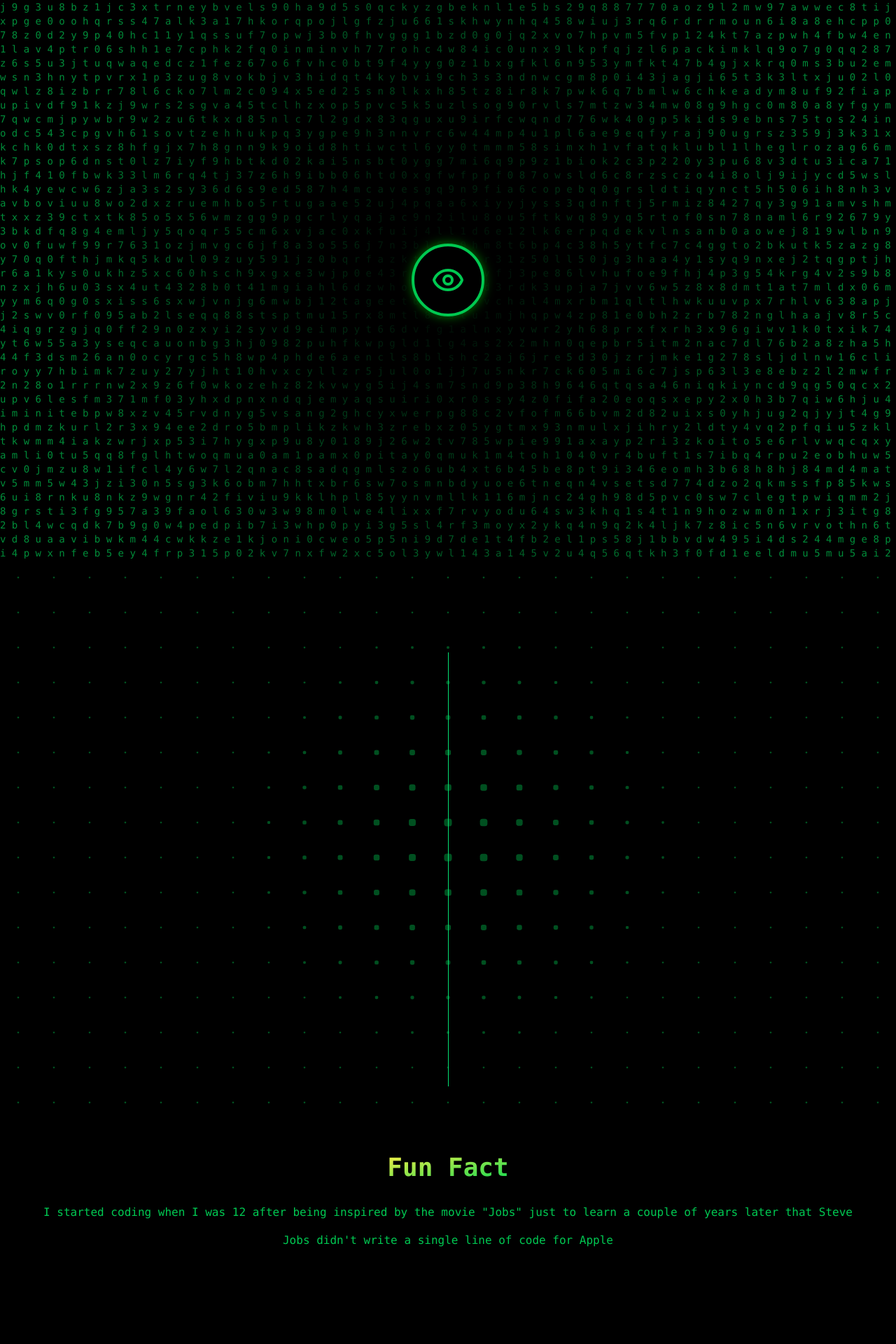
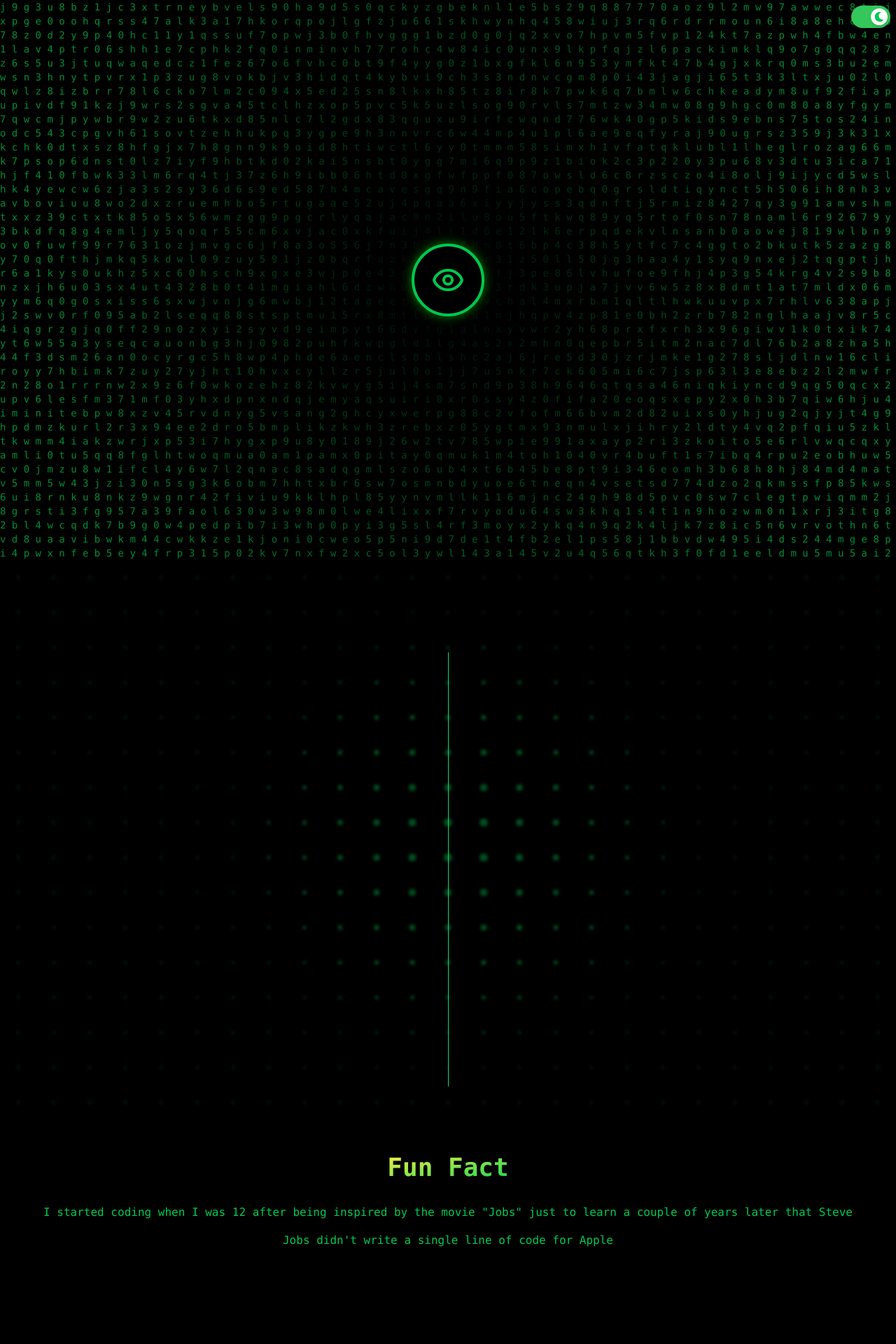
Before and after one commit to here-is-ivan/personal-website, a React (Vite) app: page / in a window 1280 px wide. Shown: the top 1920 px of the page at 70% size. Built offline with nearby package versions, Linux system fonts and the light colour scheme.

Commit message:
dark mode

```diff
--- a/src/App.tsx
+++ b/src/App.tsx
@@ -2,10 +2,12 @@ import GreetingScreen from '@/components/GreetingScreen';
 import WorkExperience from '@/components/WorkExperienceScreen';
 import GetInTouchScreen from './components/GetInTouchScreen';
 import FunFactSection from './components/FunFactSection';
+import ThemeSwitch from './components/ThemeSwitch';
 
 const App = () => {
   return (
     <div className='font-mono'>
+      <ThemeSwitch />
       <GreetingScreen />
       <WorkExperience />
       <FunFactSection />
--- a/src/components/FunFactSection.tsx
+++ b/src/components/FunFactSection.tsx
@@ -76,14 +76,9 @@ const FunFactSection = () => {
   }, [steveJobsPortraitLarge.length]);
 
   return (
-    <section className='min-h-dvh w-dvw flex items-center justify-center flex-col bg-black text-green-500 py-12'>
+    <section className='min-h-dvh w-dvw flex items-center justify-center flex-col dark:bg-black dark:text-green-500 py-12'>
       <h2
-        className='font-black text-4xl mb-6'
-        style={{
-          background: 'linear-gradient(to top left,#0fd850,#f9f047)',
-          WebkitBackgroundClip: 'text',
-          WebkitTextFillColor: 'transparent',
-        }}
+        className='blue-gradient-text dark:green-gradient-text font-black text-4xl mb-6'
       >
         Fun Fact
       </h2>
--- a/src/components/GetInTouchScreen.tsx
+++ b/src/components/GetInTouchScreen.tsx
@@ -18,25 +18,18 @@ const GetInTouchScreen = () => {
   return (
     <section
       ref={sectionRef}
-      className='relative w-dvw h-dvh flex justify-center items-center text-white bg-black'
+      className='relative w-dvw h-dvh flex justify-center items-center dark:text-white dark:bg-black'
       onMouseMove={handleMouseMove}
     >
       <div
-        className='absolute opacity-30 inset-0 h-full w-full bg-[linear-gradient(to_right,#22c55e_1px,transparent_1px),linear-gradient(to_bottom,#22c55e_1px,transparent_1px)] bg-[size:4rem_4rem]'
+        className='absolute opacity-30 inset-0 h-full w-full dark:bg-[linear-gradient(to_right,#22c55e_1px,transparent_1px),linear-gradient(to_bottom,#22c55e_1px,transparent_1px)] bg-[linear-gradient(to_right,#60a5fa_1px,transparent_1px),linear-gradient(to_bottom,#60a5fa_1px,transparent_1px)] bg-[size:4rem_4rem]'
         style={{
           maskImage: `radial-gradient(ellipse 50% 50% at ${maskPos}, #000 50%, transparent 100%)`,
           WebkitMaskImage: `radial-gradient(ellipse 50% 50% at ${maskPos}, #000 50%, transparent 100%)`,
         }}
       ></div>
       <div className='flex flex-col items-center z-10'>
-        <h2
-          className='font-black text-4xl mb-6'
-          style={{
-            background: 'linear-gradient(to top left,#0fd850,#f9f047)',
-            WebkitBackgroundClip: 'text',
-            WebkitTextFillColor: 'transparent',
-          }}
-        >
+        <h2 className='blue-gradient-text dark:green-gradient-text font-black text-4xl mb-6'>
           Get In Touch
         </h2>
         <ul className='flex flex-col gap-4 mb-6 text-lg'>
@@ -44,7 +37,7 @@ const GetInTouchScreen = () => {
             <a
               href='https://github.com/here-is-ivan'
               target='_blank'
-              className='flex items-center justify-center gap-2 hover:text-green-500 duration-300'
+              className='flex items-center justify-center gap-2 dark:hover:text-green-500 hover:text-blue-400 duration-300'
             >
               <FaGithub />
               <h3>GitHub</h3>
@@ -54,7 +47,7 @@ const GetInTouchScreen = () => {
             <a
               href='https://www.linkedin.com/in/i-am-ivan/'
               target='_blank'
-              className='flex items-center justify-center gap-2 hover:text-green-500 duration-300'
+              className='flex items-center justify-center gap-2 dark:hover:text-green-500 hover:text-blue-400 duration-300'
             >
               <FaLinkedin />
               <h3>LinkedIn</h3>
@@ -69,7 +62,7 @@ const GetInTouchScreen = () => {
         </ul>
         <a
           href='mailto:ivan.iv.buianov@gmail.com'
-          className='flex items-center justify-center border gap-3 rounded-3xl px-4 py-2 cursor-pointer bg-black group hover:bg-white hover:text-black duration-300'
+          className='flex items-center justify-center border gap-3 rounded-3xl px-4 py-2 cursor-pointer dark:bg-black bg-white group dark:hover:bg-white hover:bg-black dark:hover:text-black hover:text-white duration-300'
         >
           <FaArrowRight className='group-hover:translate-x-1 duration-300' />
           <span>say hi</span>
--- a/src/components/GreetingScreen.tsx
+++ b/src/components/GreetingScreen.tsx
@@ -67,18 +67,15 @@ const GreetingScreen = () => {
   }, []);
 
   return (
-    <section className='w-dvw h-dvh relative bg-black'>
+    <section className='w-dvw h-dvh relative bg-white dark:bg-black'>
       <div
         className='w-full h-full absolute inset-0 flex justify-center items-center'
         ref={sectionRef}
       >
         <div
-          className={`absolute text-green-500 text-5xl hover:scale-150 z-20 border-4 border-green-500 bg-black rounded-full p-6 hover:text-black hover:bg-green-500 duration-500 ${
+          className={`absolute text-blue-400 dark:text-green-500 text-5xl hover:scale-150 z-20 border-4  dark:border-green-500 dark:bg-black bg-white rounded-full p-6 dark:hover:text-black hover:text-white hover:bg-blue-400 dark:hover:bg-green-500 duration-500 shadow-[0_0_15px_oklch(50%_0.219_234.5)] dark:shadow-[0_0_15px_oklch(50%_0.219_149.579)] ${
             isQuestionClicked ? 'opacity-0 cursor-default' : 'cursor-pointer'
           }`}
-          style={{
-            boxShadow: '0 0 15px oklch(50% 0.219 149.579)',
-          }}
           onClick={() => {
             if (!isQuestionClicked) {
               setIsQuestionClicked(true);
@@ -89,7 +86,7 @@ const GreetingScreen = () => {
             ref={questionRef}
             style={{
               transform: `translate(${questionOffset.x}px, ${questionOffset.y}px) scale(${magneticScale})`,
-              transition: 'all 25ms linear',
+              transition: 'transform 25ms linear',
             }}
           >
             <MdQuestionMark />
@@ -164,12 +161,12 @@ const MatrixBackground = ({
 
   return (
     <div
-      className={`absolute inset-0 z-0 pointer-events-none duration-500 ${
+      className={`absolute inset-0 z-0 pointer-events-none ${
         isQuestionClicked ? 'opacity-0' : ''
       }`}
     >
       <div
-        className='text-green-500 font-mono absolute inset-0 whitespace-pre select-none text-sm overflow-hidden'
+        className='text-blue-400 dark:text-green-500 font-mono absolute inset-0 whitespace-pre select-none text-sm overflow-hidden'
         ref={backgroundRef}
         style={{
           maskImage:
@@ -226,7 +223,7 @@ const TextIntroduction = () => {
   }, []);
 
   return (
-    <header className='relative text-white flex items-center justify-center w-full h-full z-10 p-8 sm:p-16'>
+    <header className='relative dark:text-white text-black flex items-center justify-center w-full h-full z-10 p-8 sm:p-16'>
       <div className='w-full md:w-1/2'>
         <h1
           className='flex max-w-96 flex-wrap gap-4 text-6xl font-black mb-8'
@@ -236,15 +233,7 @@ const TextIntroduction = () => {
           <div>My</div>
           <div>Name</div>
           <div>Is</div>
-          <div
-            style={{
-              background: 'linear-gradient(to top left,#0fd850,#f9f047)',
-              WebkitBackgroundClip: 'text',
-              WebkitTextFillColor: 'transparent',
-            }}
-          >
-            Ivan
-          </div>
+          <div className='blue-gradient-text dark:green-gradient-text'>Ivan</div>
         </h1>
         <p className='text-xl leading-relaxed' ref={subtitleBlockRef}>
           Full-stack software engineer with 1 year of experience building
--- /dev/null
+++ b/src/components/ThemeSwitch.tsx
@@ -0,0 +1,54 @@
+import { useState, useEffect } from 'react';
+import { LuSun } from 'react-icons/lu';
+import { FaMoon } from 'react-icons/fa';
+
+const ThemeSwitch = () => {
+  const getInitialMode = () => {
+    const stored = localStorage.getItem('theme');
+    if (stored) return stored === 'dark';
+    return true;
+  };
+
+  const [isDarkMode, setisDarkMode] = useState(getInitialMode());
+
+  useEffect(() => {
+    if (isDarkMode) {
+      document.documentElement.classList.add('dark');
+      localStorage.setItem('theme', 'dark');
+    } else {
+      document.documentElement.classList.remove('dark');
+      localStorage.setItem('theme', 'light');
+    }
+  }, [isDarkMode]);
+
+  const toggleDarkMode = () => {
+    setisDarkMode((prev) => !prev);
+  };
+
+  return (
+    <button
+      className="fixed top-2 right-2 w-14 h-8 z-50 rounded-full p-1 transition-colors duration-200 ease-in-out cursor-pointer"
+      style={{
+        backgroundColor: isDarkMode ? '#34C759' : '#E9E9EA',
+      }}
+      onClick={toggleDarkMode}
+      aria-label="Toggle dark mode"
+    >
+      <div
+        className="relative w-6 h-6 rounded-full shadow-md transform transition-transform duration-200 ease-in-out flex items-center justify-center"
+        style={{
+          backgroundColor: 'white',
+          transform: isDarkMode ? 'translateX(24px)' : 'translateX(0)',
+        }}
+      >
+        {isDarkMode ? (
+          <FaMoon size={14} className="text-green-500" />
+        ) : (
+          <LuSun size={14} className="text-blue-400" />
+        )}
+      </div>
+    </button>
+  );
+};
+
+export default ThemeSwitch;
--- a/src/index.css
+++ b/src/index.css
@@ -1,4 +1,5 @@
-@import "tailwindcss";
+@import 'tailwindcss';
+@custom-variant dark (&:where(.dark, .dark *));
 
 :root {
   font-family: system-ui, Avenir, Helvetica, Arial, sans-serif;
@@ -10,3 +11,19 @@
   -webkit-font-smoothing: antialiased;
   -moz-osx-font-smoothing: grayscale;
 }
+
+@utility blue-gradient-text {
+  background: linear-gradient(to top left, #5433ff, #20bdff, #a5fecb);
+  -webkit-background-clip: text;
+  -webkit-text-fill-color: transparent;
+  background-clip: text;
+  color: transparent;
+}
+
+@utility green-gradient-text {
+  background: linear-gradient(to top left, #0fd850, #f9f047);
+  -webkit-background-clip: text;
+  -webkit-text-fill-color: transparent;
+  background-clip: text;
+  color: transparent;
+}
```
Also changed, not shown: src/components/WorkExperienceScreen.tsx (+10 -39 lines), src/components/WorkExperience.tsx (added).
